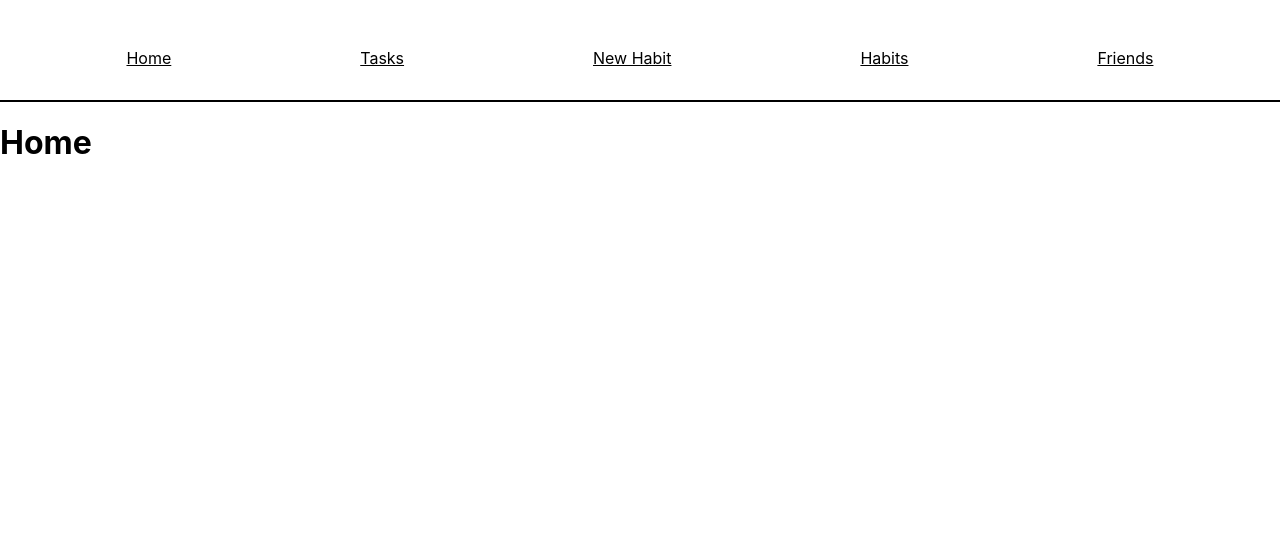
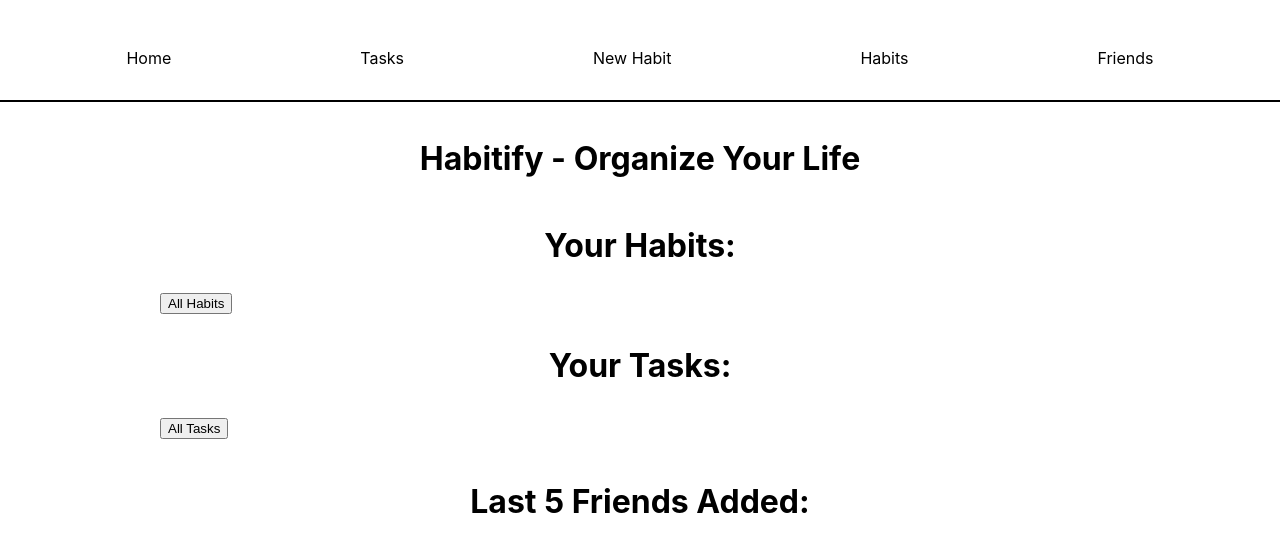
Before and after one commit to Hey-nes/projektarbete-frontend2, a React (Create React App) app: page / in a window 1280 px wide. Shown: the top 552 px of the page. Built offline with nearby package versions, Linux system fonts and the light colour scheme.

Commit message:
saved friends to local storage, displayed the last five friends added in Home.jsx

```diff
--- a/src/App.css
+++ b/src/App.css
@@ -18,6 +18,7 @@
 .appNav a {
   color: black;
   cursor: pointer;
+  text-decoration: none;
 }
 
 .appNav a:hover {
@@ -26,7 +27,7 @@
 
 .main {
   width: 75%;
-  margin: auto;
+  margin: 1rem auto;
   display: flex;
   flex-direction: column;
 }
--- a/src/pages/Friends.jsx
+++ b/src/pages/Friends.jsx
@@ -15,7 +15,10 @@ const getValueForSorting = (friend, criteria) => {
 };
 
 const Friends = () => {
-  const [friends, setFriends] = useState([]);
+  const [friends, setFriends] = useState(() => {
+    const storedFriends = JSON.parse(localStorage.getItem("friends"));
+    return storedFriends || [];
+  });
   const [minAge, setMinAge] = useState("");
   const [maxAge, setMaxAge] = useState("");
   const [gender, setGender] = useState("");
@@ -24,6 +27,20 @@ const Friends = () => {
   const [sortedFriends, setSortedFriends] = useState([]);
 
   useEffect(() => {
+    const storedFriends = JSON.parse(localStorage.getItem("friends"));
+    if (storedFriends) {
+      setFriends(storedFriends);
+    }
+  }, []);
+
+  useEffect(() => {
+    try {
+      localStorage.setItem("friends", JSON.stringify(friends));
+      console.log("Friends saved to local storage:", friends);
+    } catch (error) {
+      console.error("Error saving friends to local storage", error);
+    }
+
     const filteredFriends = friends.filter((friend) => {
       const age = friend.dob.age;
       const genderMatch = !gender || friend.gender === gender;
@@ -47,6 +64,7 @@ const Friends = () => {
       .then((data) => {
         const newFriend = { ...data.results[0], showMore: false };
         setFriends([...friends, newFriend]);
+        console.log("Updated friends:", friends);
       })
       .catch((error) => {
         console.error("Error fetching friend", error);
@@ -62,6 +80,11 @@ const Friends = () => {
       )
     );
   };
+
+  const clearFriends = () => {
+    localStorage.removeItem("friends");
+    setFriends([]);
+  }
 
   return (
     <main className="main">
@@ -112,6 +135,7 @@ const Friends = () => {
       </button>
 
       <button onClick={addFriend}>Add Friend</button>
+      <button onClick={clearFriends}>Clear Friends</button>
       {sortedFriends.map((friend) => (
         <div key={friend.login.uuid}>
           <div className="friend" onClick={() => handleShowMore(friend)}>
--- a/src/pages/Home.jsx
+++ b/src/pages/Home.jsx
@@ -1,5 +1,36 @@
+import React, { useState, useEffect } from "react";
+import { Link, json } from "react-router-dom";
+
 const Home = () => {
-  return <h1>Home</h1>;
+  const [recentFriends, setRecentFriends] = useState([]);
+
+  useEffect(() => {
+    const storedFriends = JSON.parse(localStorage.getItem("friends")) || [];
+    const lastFiveFriends = storedFriends.slice(-5);
+    setRecentFriends(lastFiveFriends);
+  }, []);
+
+  return (
+    <main className="main">
+      <h1>Habitify - Organize Your Life</h1>
+      <h2>Your Habits: </h2>
+      <Link to="/newHabit">
+        <button>All Habits</button>
+      </Link>
+      <h3>Your Tasks: </h3>
+      <Link to="/newTask">
+        <button>All Tasks</button>
+      </Link>
+      <h4>Last 5 Friends Added: </h4>
+      <ul>
+        {recentFriends.map((friend) => (
+          <li key={friend.login.uuid}>
+            {friend.name.first} {friend.name.last}
+          </li>
+        ))}
+      </ul>
+    </main>
+  );
 };
 
 export default Home;
```
